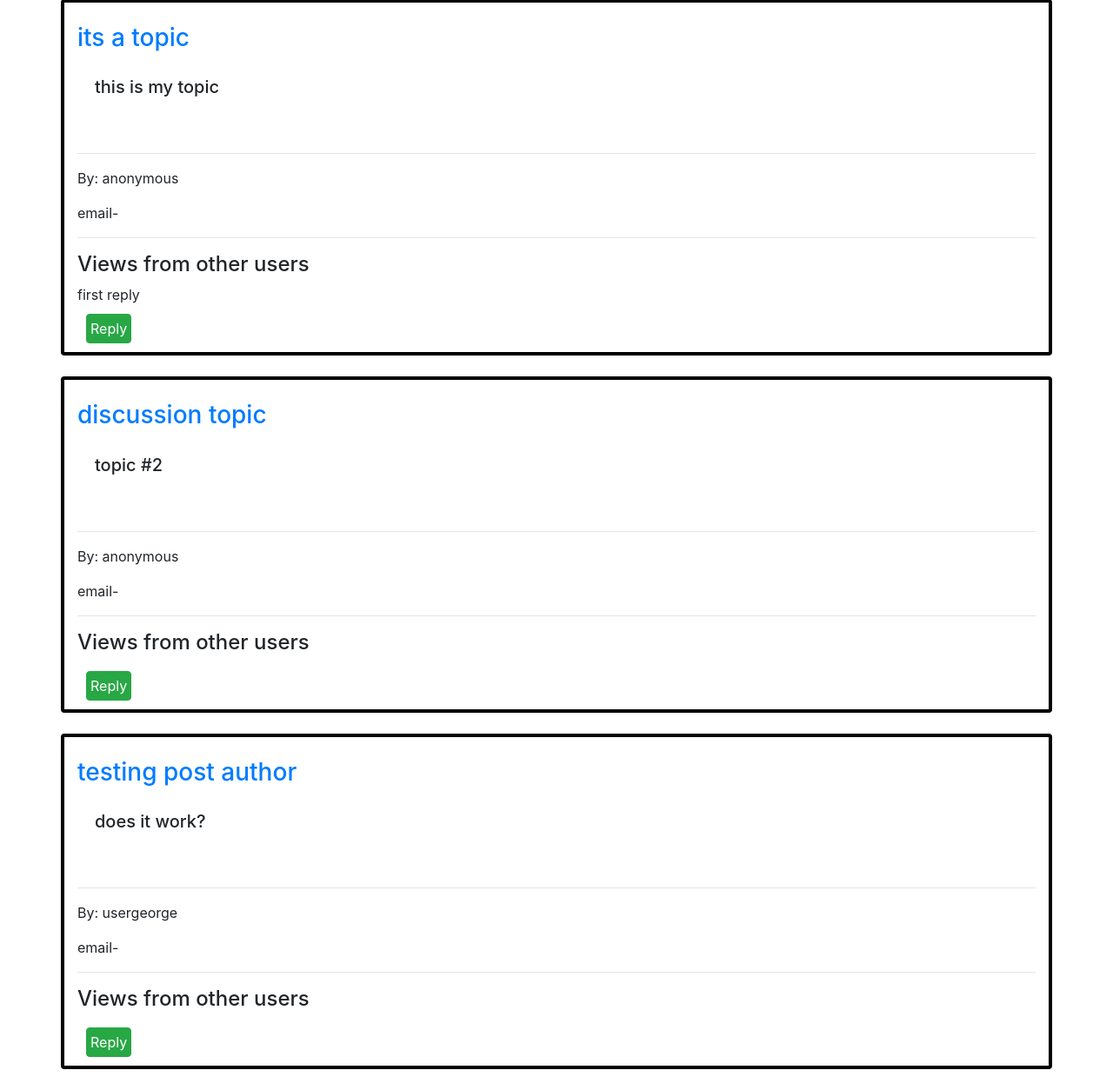
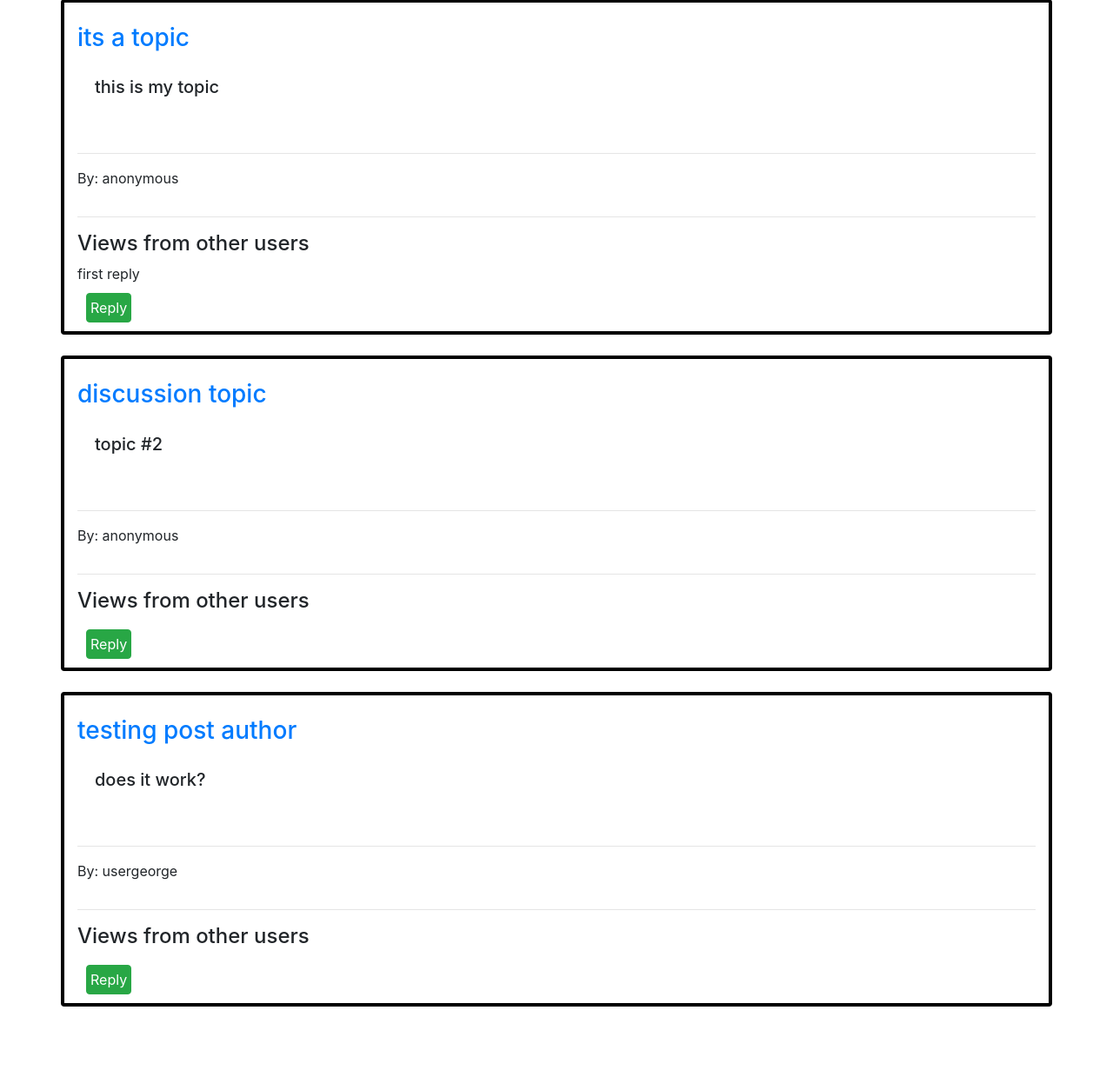
Before and after one commit to looloo223/SEproject, a Django app: page /forumHome/ in a window 1280 px wide. Shown: the part 418-1672 px from the top of the page at 87% size. After the commit the page ends 1576 px from the top, so only its background shows below. Run offline with Django 3.2, Linux system fonts and the light colour scheme; a user stored in the database is signed in; data comes from the database, SQL or seed files in the repository; some libraries are stand-ins or nearby versions.

Commit message:
Minor forum change
Forum no longer displays an email address.

```diff
--- a/seproject/app/templates/forumHome.html
+++ b/seproject/app/templates/forumHome.html
@@ -46,7 +46,6 @@
                             </h5>
                             <hr>
                             <p> By: {{forum.name}}</p>
-                            email- {{forum.email}}
                             <hr>
                             <h4>Views from other users</h4>
                             {%for discuss in discussions%}
```
